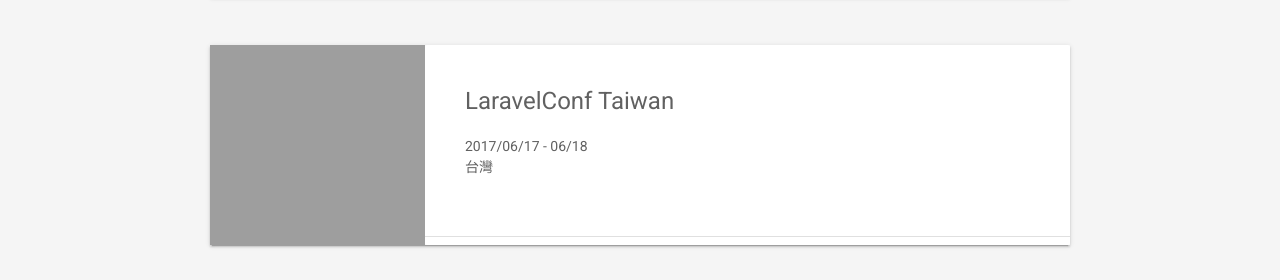
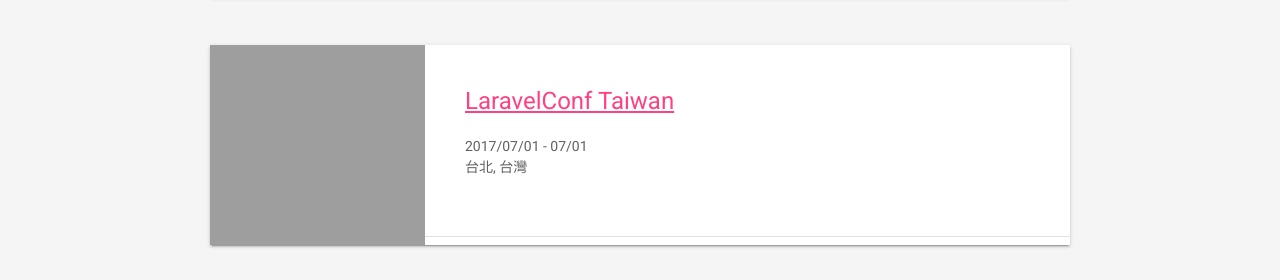
Before and after one commit to asia-confs/asia-tech-confs, a Jekyll site: the page built from index.html, in a window 1280 px wide. Shown: the part 1747-2027 px from the top of the page. Built offline with Jekyll 4.4.1, drawn with Linux system fonts in a browser that asks for light colours.

Commit message:
Update data of LaravelConf

```diff
--- a/_data/confs.yaml
+++ b/_data/confs.yaml
@@ -15,9 +15,10 @@
   location: 香港
 
 - title: LaravelConf Taiwan
-  date_start: 2017-06-17
-  date_end: 2017-06-18
-  location: 台灣
+  date_start: 2017-07-01
+  date_end: 2017-07-01
+  url: https://laravelconf.tw/zh-TW/
+  location: 台北, 台灣
 
 - title: QCon 北京
   date_start: 2017-04-16
```
